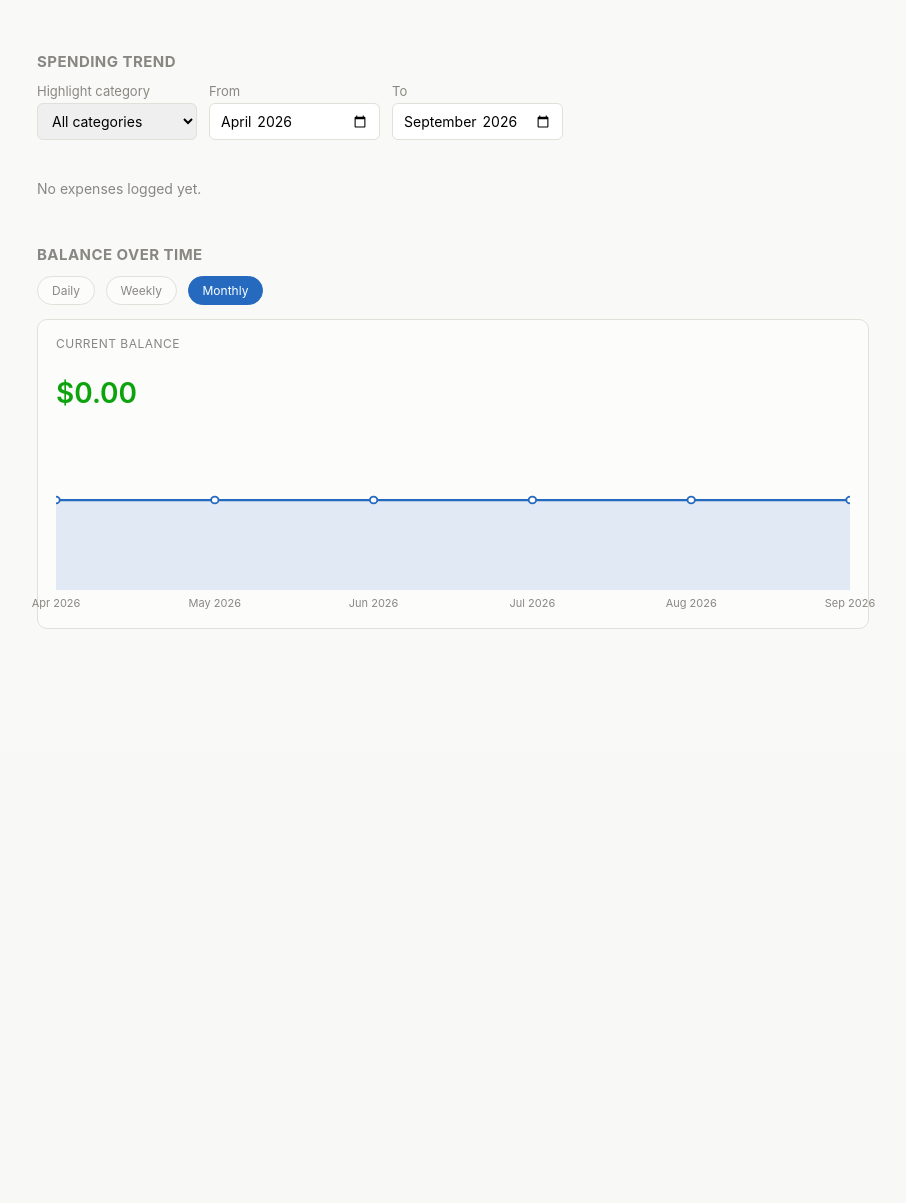
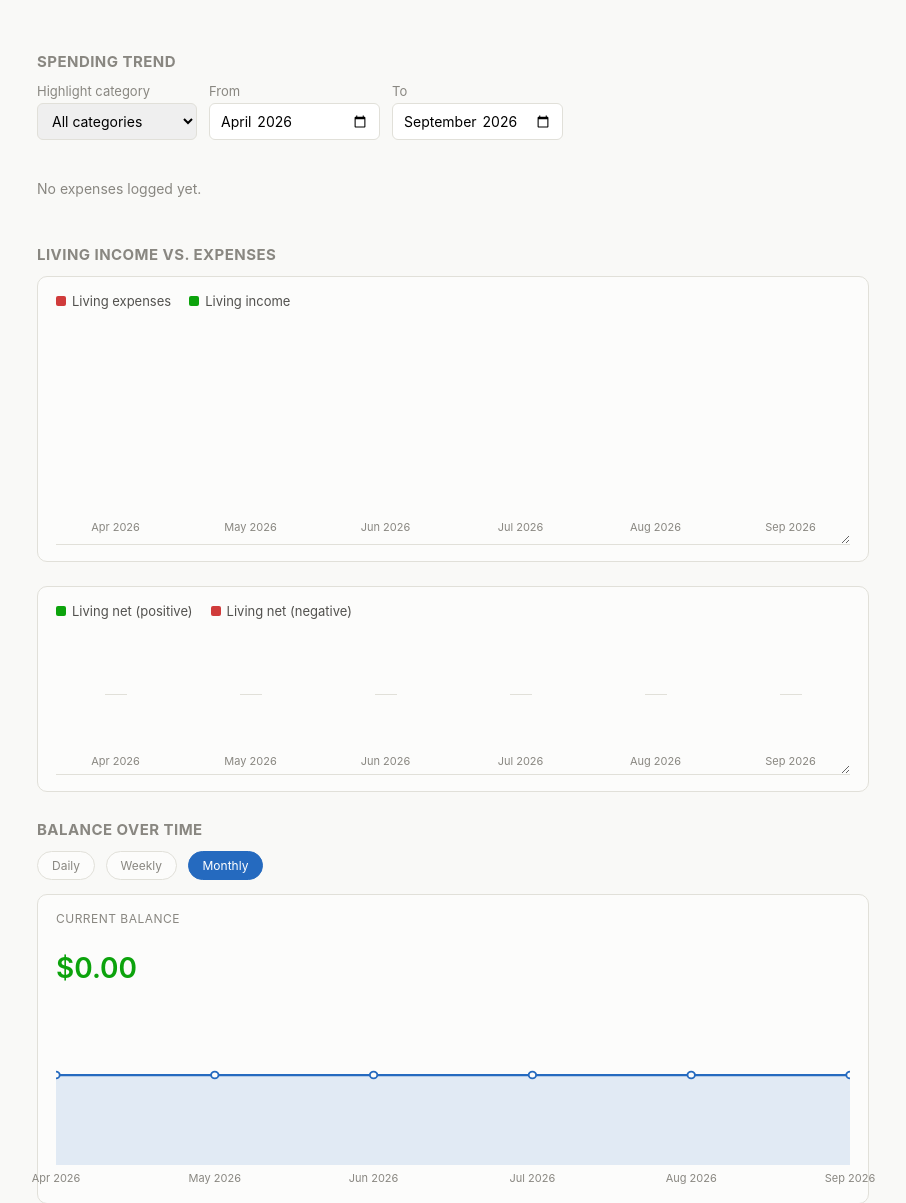
Before and after one commit to SpagetBakemono/Personal-Expense-Tracker, a FastAPI app: page /trends in a window 1280 px wide. Shown: the part 49-1252 px from the top of the page, without its empty margins (187-1093 px from the left). Before the commit the page ends 678 px from the top, so only its background shows below. Run offline with FastAPI, Linux system fonts and the light colour scheme; data comes from the database, SQL or seed files in the repository; data that the repository does not hold is empty.

Commit message:
Add Living income and Living net bars to Trends
The "Spending trend" chart only ever showed expenses -- category-color
coded, so income and net had nowhere to fit into it without breaking
that encoding. Added a new "Living income vs. expenses" section instead
of overloading that chart:

- Grouped bars (red expense, green income) per month, sharing one scale
  -- reuses the same .trend-chart/.trend-col scaffold as the category
  chart, so it gets the resize handle for free.
- A separate diverging bar chart for Living net, since it can go
  negative unlike the other two: a zero-anchored track with the bar
  sitting above the line for a positive month, below it for a negative
  one, both scaled against the same max magnitude.

Backend: get_monthly_living_summary_trend() reuses get_month_summary's
existing living-only aggregation one month at a time over the same
date range already driving the category chart above it.

Verified via raw HTML inspection against real data: August's $1281.06
expense correctly renders as the 100% reference bar, September's
$311.47 scales to 24.31% relative to it: 311.47/1281.06*100 = 24.31,
and the diverging net bars for a $991.11 and $233.43 negative net
correctly scale to 50% (the max) and 11.78% (233.43/991.11*50)
respectively.

Co-Authored-By: Claude Sonnet 5 <noreply@anthropic.com>

```diff
--- a/app/routers/trends.py
+++ b/app/routers/trends.py
@@ -12,6 +12,7 @@ from app.services import (
     get_balance_history,
     get_category_color_series,
     get_monthly_all_categories_trend,
+    get_monthly_living_summary_trend,
     get_monthly_single_category_trend,
 )
 from app.templating import templates
@@ -82,6 +83,46 @@ def _category_trend_view(
         )
     max_total = max((d["total"] for d in data), default=Decimal(0))
     return {"data": data, "legend": legend, "max_total": max_total}
+
+
+def _living_summary_view(db: Session, start_month: date, months: int) -> dict:
+    """Geometry for two small charts: grouped Living Expenses/Income bars
+    (both always non-negative, sharing one scale) and a diverging Living
+    Net bar (can go negative, so it needs its own zero-anchored scale --
+    a bar above the line for a positive month, below for a negative one).
+    Percentages, not px, so the bars rescale if the surrounding card is
+    resized (same technique as the category trend chart)."""
+    rows = get_monthly_living_summary_trend(db, start_month, months)
+
+    max_pos = max(
+        [r["living_expenses"] for r in rows] + [r["living_income"] for r in rows] + [Decimal(0)]
+    )
+    max_abs_net = max([abs(r["living_net"]) for r in rows] + [Decimal(0)])
+
+    cols = []
+    for r in rows:
+        cols.append(
+            {
+                "month_label": r["month_label"],
+                "living_expenses": r["living_expenses"],
+                "living_income": r["living_income"],
+                "living_net": r["living_net"],
+                "expense_pct": round(float(r["living_expenses"] / max_pos * 100), 2)
+                if max_pos > 0
+                else 0,
+                "income_pct": round(float(r["living_income"] / max_pos * 100), 2)
+                if max_pos > 0
+                else 0,
+                # Half-scale (0-50) since this bar only ever occupies one
+                # side of the diverging chart's zero line -- the other 50
+                # belongs to the opposite sign.
+                "net_half_pct": round(float(abs(r["living_net"]) / max_abs_net * 50), 2)
+                if max_abs_net > 0
+                else 0,
+                "net_positive": r["living_net"] >= 0,
+            }
+        )
+    return {"cols": cols}
 
 
 def _balance_chart_view(db: Session, start: date, end: date, granularity: str) -> dict:
@@ -198,6 +239,8 @@ def trends(
         db, selected_category_id, selected_category, start_month, months, living_only=True
     )
 
+    living_summary_view = _living_summary_view(db, start_month, months)
+
     balance_views = {
         g: _balance_chart_view(db, start_month, end_month, g) for g, _ in GRANULARITIES
     }
@@ -213,6 +256,7 @@ def trends(
             "end_value": end_month.strftime("%Y-%m"),
             "view_all": view_all,
             "view_living": view_living,
+            "living_summary_view": living_summary_view,
             "balance_views": balance_views,
             "granularities": GRANULARITIES,
             "balance_chart_w": BALANCE_CHART_W,
--- a/app/services.py
+++ b/app/services.py
@@ -333,6 +333,28 @@ def get_monthly_all_categories_trend(
             }
         )
     return result, legend
+
+
+def get_monthly_living_summary_trend(db: Session, start: date, months: int) -> list[dict]:
+    """Per-month {living_expenses, living_income, living_net} over a
+    range -- reuses get_month_summary's living-only aggregation one
+    month at a time (fine at personal-ledger scale) for the Trends
+    "Living income vs expenses" and "Living net" charts, which show the
+    same living-scoped figures as the dashboard but across many months
+    instead of just the current one."""
+    result = []
+    for i in range(months):
+        m = start + relativedelta(months=i)
+        s = get_month_summary(db, m.year, m.month)
+        result.append(
+            {
+                "month_label": m.strftime("%b %Y"),
+                "living_expenses": s["living_expenses"],
+                "living_income": s["living_income"],
+                "living_net": s["living_net"],
+            }
+        )
+    return result
 
 
 MAX_BALANCE_POINTS = 120
--- a/app/static/style.css
+++ b/app/static/style.css
@@ -264,6 +264,36 @@ button:hover { opacity: 0.9; }
 .trend-seg.rounded-top { border-radius: 4px 4px 0 0; }
 .trend-month-label { font-size: 11px; color: var(--muted); margin-top: 8px; white-space: nowrap; }
 
+/* Living expenses vs income: two independent bars side by side (not
+   stacked) sharing one scale, sitting inside the same .trend-chart /
+   .trend-col scaffold as the category chart above. */
+.grouped-bar-track { width: 22px; flex: 1 1 0; min-height: 0; display: flex; flex-direction: row; align-items: flex-end; justify-content: center; gap: 3px; }
+.grouped-bar { width: 9px; border-radius: 3px 3px 0 0; }
+.grouped-bar.expense { background: var(--danger); }
+.grouped-bar.income { background: var(--good); }
+
+/* Living net: a single bar per month that can go either way, so it gets
+   its own zero-anchored track instead of growing up from a bottom
+   baseline -- a positive month's bar sits above the line, a negative
+   month's below it, each scaled 0-50% (half the track) against the same
+   max magnitude so the two directions are visually comparable. */
+.diverging-chart {
+  display: flex;
+  gap: 16px;
+  height: 140px;
+  padding: 6px 0;
+  border-bottom: 1px solid var(--border);
+  resize: vertical;
+  overflow: auto;
+  min-height: 100px;
+}
+.diverging-col { flex: 1; display: flex; flex-direction: column; align-items: center; min-width: 0; height: 100%; }
+.diverging-track { position: relative; flex: 1 1 0; min-height: 0; width: 22px; }
+.diverging-zero-line { position: absolute; top: 50%; left: 0; right: 0; height: 1px; background: var(--border); }
+.diverging-bar { position: absolute; left: 0; right: 0; border-radius: 3px; }
+.diverging-bar.positive { bottom: 50%; background: var(--good); border-radius: 3px 3px 0 0; }
+.diverging-bar.negative { top: 50%; background: var(--danger); border-radius: 0 0 3px 3px; }
+
 .balance-chart { width: 100%; }
 .balance-svg { width: 100%; height: 180px; display: block; }
 .balance-line { fill: none; stroke: var(--accent); stroke-width: 2; stroke-linecap: round; stroke-linejoin: round; }
--- a/app/templates/trends.html
+++ b/app/templates/trends.html
@@ -21,6 +21,48 @@
         {% endfor %}
       </div>
       <div class="trend-month-label">{{ d.month_label }}</div>
+    </div>
+    {% endfor %}
+  </div>
+</div>
+{% endmacro %}
+
+{% macro living_summary_chart(view) %}
+<div class="card trend-card">
+  <div class="trend-legend">
+    <div class="trend-legend-item"><span class="trend-swatch" style="background: var(--danger);"></span> Living expenses</div>
+    <div class="trend-legend-item"><span class="trend-swatch" style="background: var(--good);"></span> Living income</div>
+  </div>
+  <div class="trend-chart">
+    {% for c in view.cols %}
+    <div class="trend-col">
+      <div class="grouped-bar-track">
+        <div class="grouped-bar expense" style="height: {{ c.expense_pct }}%;" title="Living expenses: ${{ '%.2f'|format(c.living_expenses) }}"></div>
+        <div class="grouped-bar income" style="height: {{ c.income_pct }}%;" title="Living income: ${{ '%.2f'|format(c.living_income) }}"></div>
+      </div>
+      <div class="trend-month-label">{{ c.month_label }}</div>
+    </div>
+    {% endfor %}
+  </div>
+</div>
+
+<div class="card trend-card" style="margin-top: 16px;">
+  <div class="trend-legend">
+    <div class="trend-legend-item"><span class="trend-swatch" style="background: var(--good);"></span> Living net (positive)</div>
+    <div class="trend-legend-item"><span class="trend-swatch" style="background: var(--danger);"></span> Living net (negative)</div>
+  </div>
+  <div class="diverging-chart">
+    {% for c in view.cols %}
+    <div class="diverging-col">
+      <div class="diverging-track">
+        <div class="diverging-zero-line"></div>
+        {% if c.net_positive %}
+        <div class="diverging-bar positive" style="height: {{ c.net_half_pct }}%;" title="Living net: +${{ '%.2f'|format(c.living_net) }}"></div>
+        {% else %}
+        <div class="diverging-bar negative" style="height: {{ c.net_half_pct }}%;" title="Living net: -${{ '%.2f'|format(-c.living_net) }}"></div>
+        {% endif %}
+      </div>
+      <div class="trend-month-label">{{ c.month_label }}</div>
     </div>
     {% endfor %}
   </div>
@@ -101,6 +143,14 @@
 
 {% endif %}
 
+<h2>Living income vs. expenses</h2>
+
+{% if living_summary_view.cols %}
+{{ living_summary_chart(living_summary_view) }}
+{% else %}
+<p class="empty">No data yet for this range.</p>
+{% endif %}
+
 <h2>Balance over time</h2>
 
 <input type="radio" name="bal_gran" id="bal_gran_day" class="toggle-input">
```
